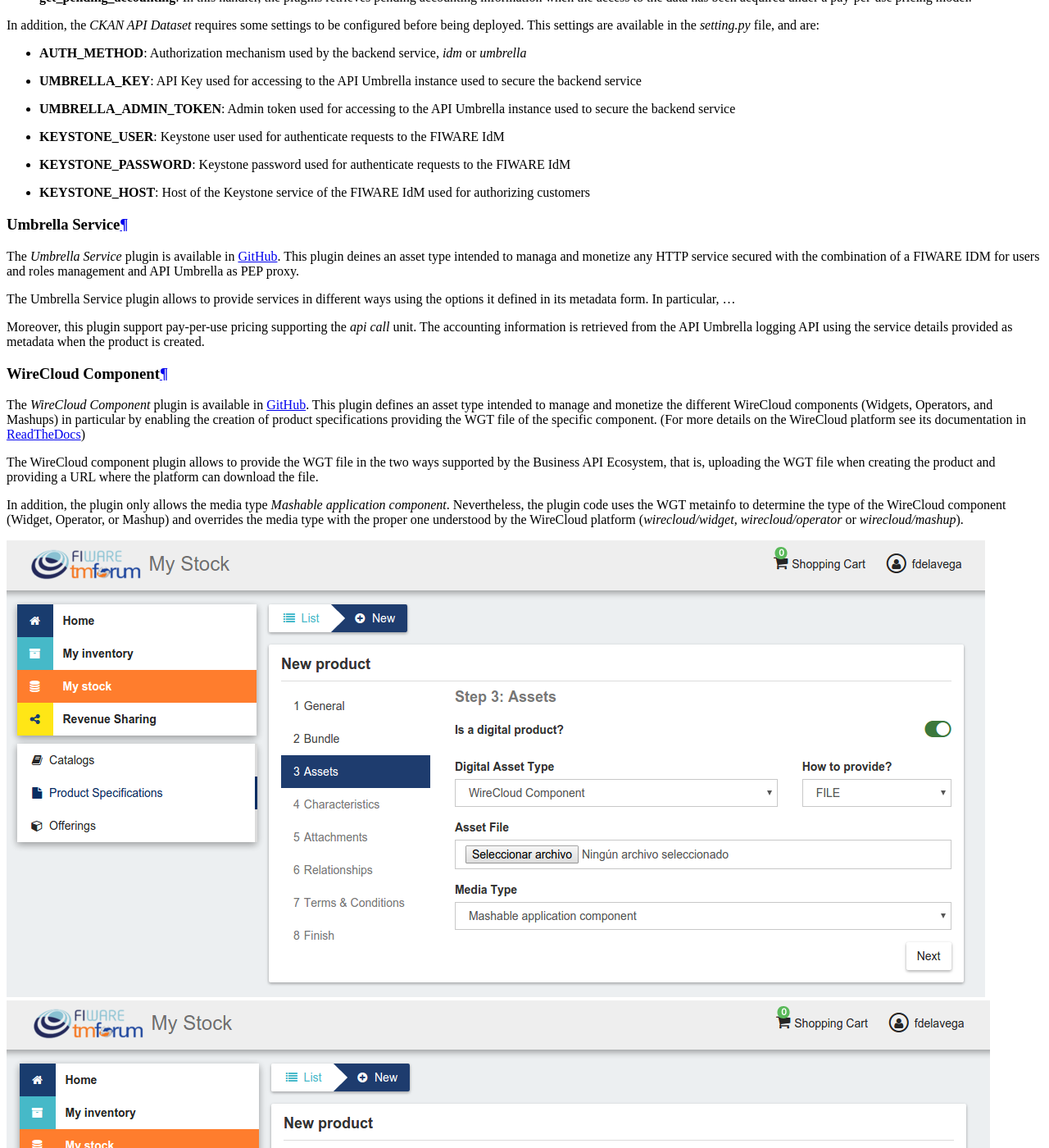
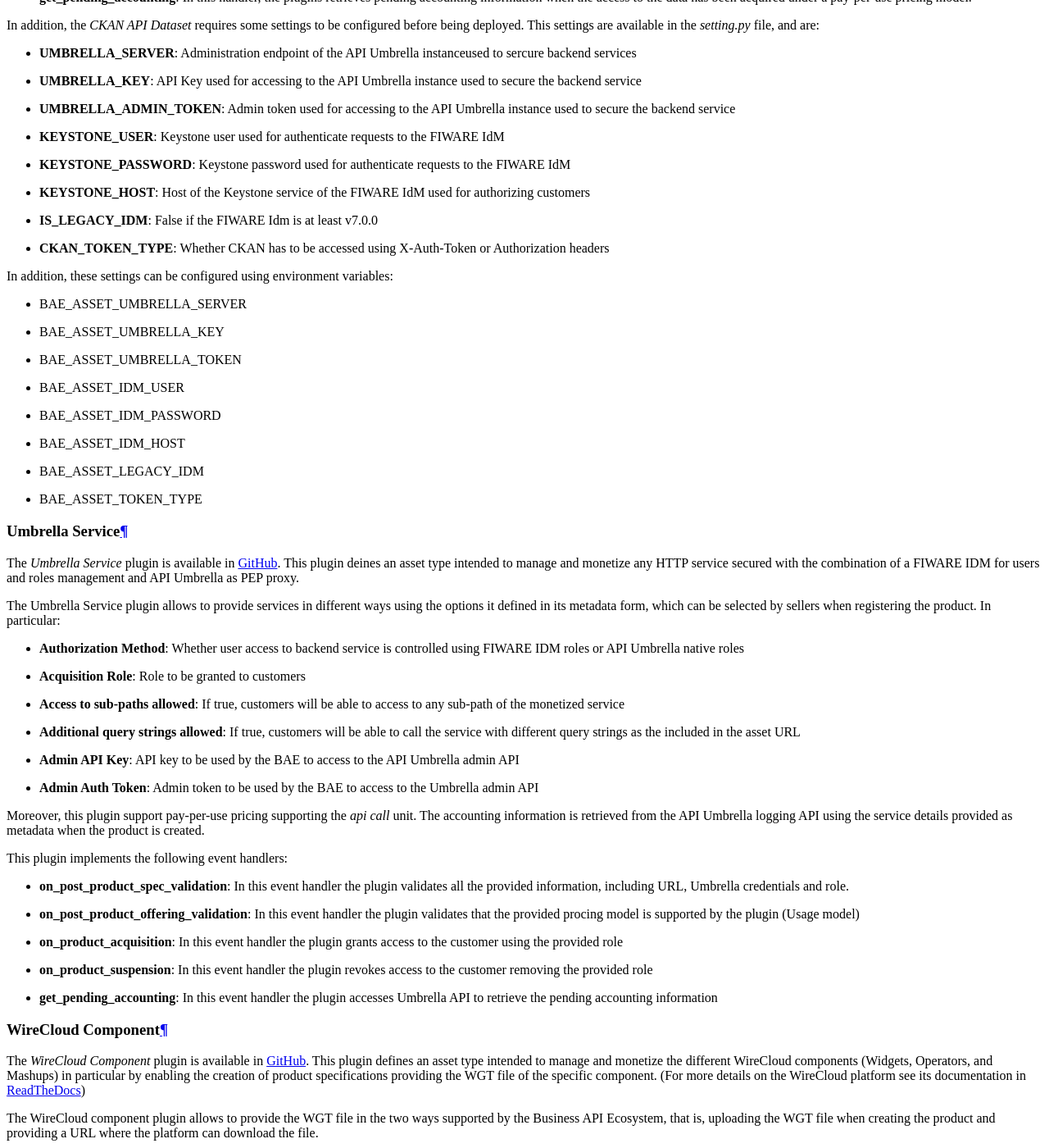
Before and after one commit to FIWARE-TMForum/Business-API-Ecosystem, a Sphinx documentation site: the page built from doc/plugins-guide.rst, in a window 1280 px wide and 1400 px high, scrolled down 3236 px. Shown: the whole window at 82% size. Built offline with Sphinx 7.4.7 and the Read the Docs theme 2.0.0, drawn with Linux system fonts in a browser that asks for light colours; comment, search, counter and statistics services are not loaded.

Commit message:
Update plugins guide

```diff
--- a/doc/plugins-guide.rst
+++ b/doc/plugins-guide.rst
@@ -133,29 +133,53 @@
 In addition, the *CKAN API Dataset* requires some settings to be configured before being deployed. This settings are available
 in the *setting.py* file, and are:
 
-* **AUTH_METHOD**: Authorization mechanism used by the backend service, *idm* or *umbrella*
+* **UMBRELLA_SERVER**: Administration endpoint of the API Umbrella instanceused to sercure backend services
 * **UMBRELLA_KEY**: API Key used for accessing to the API Umbrella instance used to secure the backend service
 * **UMBRELLA_ADMIN_TOKEN**: Admin token used for accessing to the API Umbrella instance used to secure the backend service
 * **KEYSTONE_USER**: Keystone user used for authenticate requests to the FIWARE IdM
 * **KEYSTONE_PASSWORD**: Keystone password used for authenticate requests to the FIWARE IdM
 * **KEYSTONE_HOST**: Host of the Keystone service of the FIWARE IdM used for authorizing customers
+* **IS_LEGACY_IDM**: False if the FIWARE Idm is at least v7.0.0
+* **CKAN_TOKEN_TYPE**: Whether CKAN has to be accessed using X-Auth-Token or Authorization headers
 
+In addition, these settings can be configured using environment variables:
+
+* BAE_ASSET_UMBRELLA_SERVER
+* BAE_ASSET_UMBRELLA_KEY
+* BAE_ASSET_UMBRELLA_TOKEN
+* BAE_ASSET_IDM_USER
+* BAE_ASSET_IDM_PASSWORD
+* BAE_ASSET_IDM_HOST
+* BAE_ASSET_LEGACY_IDM
+* BAE_ASSET_TOKEN_TYPE
 
 Umbrella Service
 ----------------
 
 The *Umbrella Service* plugin is available in `GitHub <https://github.com/FIWARE-TMForum/biz-umbrella-service>`__.
-This plugin deines an asset type intended to managa and monetize any HTTP service secured with the combination of a
+This plugin deines an asset type intended to manage and monetize any HTTP service secured with the combination of a
 FIWARE IDM for users and roles management and API Umbrella as PEP proxy.
 
 The Umbrella Service plugin allows to provide services in different ways using the options it defined in its metadata
-form. In particular, ...
+form, which can be selected by sellers when registering the product. In particular:
+
+* **Authorization Method**: Whether user access to backend service is controlled using FIWARE IDM roles or API Umbrella native roles
+* **Acquisition Role**: Role to be granted to customers
+* **Access to sub-paths allowed**: If true, customers will be able to access to any sub-path of the monetized service
+* **Additional query strings allowed**: If true, customers will be able to call the service with different query strings as the included in the asset URL
+* **Admin API Key**: API key to be used by the BAE to access to the API Umbrella admin API
+* **Admin Auth Token**: Admin token to be used by the BAE to access to the Umbrella admin API
 
 Moreover, this plugin support pay-per-use pricing supporting the *api call* unit. The accounting information is retrieved
 from the API Umbrella logging API using the service details provided as metadata when the product is created.
 
+This plugin implements the following event handlers:
 
-
+* **on_post_product_spec_validation**: In this event handler the plugin validates all the provided information, including URL, Umbrella credentials and role.
+* **on_post_product_offering_validation**: In this event handler the plugin validates that the provided procing model is supported by the plugin (Usage model)
+* **on_product_acquisition**: In this event handler the plugin grants access to the customer using the provided role
+* **on_product_suspension**: In this event handler the plugin revokes access to the customer removing the provided role
+* **get_pending_accounting**: In this event handler the plugin accesses Umbrella API to retrieve the pending accounting information
 
 WireCloud Component
 -------------------
```
